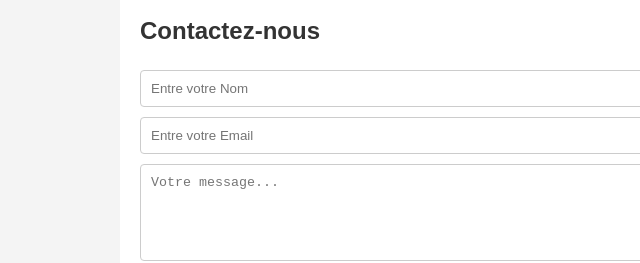
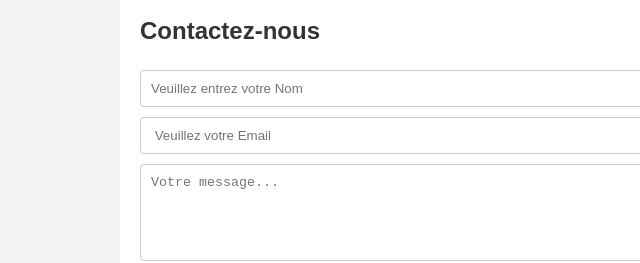
Before and after one commit to hmoney02/group04, a plain HTML site: page index.html in a window 1280 px wide. Shown: the part 1025-1288 px from the top of the page, 0-640 px from the left. Drawn offline with Linux system fonts and the light colour scheme.

Commit message:
Modification ajoute Veuillez dans placehorder

```diff
--- a/index.html
+++ b/index.html
@@ -121,8 +121,8 @@
   <section id="contact">
     <h2>Contactez-nous</h2>
     <form onsubmit="envoyerMessage(event)">
-      <input type="text" placeholder="Entre votre Nom" required />
-      <input type="email" placeholder="Entre votre Email" required />
+      <input type="text" placeholder="Veuillez entrez votre Nom" required />
+      <input type="email" placeholder=" Veuillez votre Email" required />
       <textarea placeholder="Votre message..." rows="5" required></textarea>
       <button type="submit">Envoyer</button>
     </form>
```
